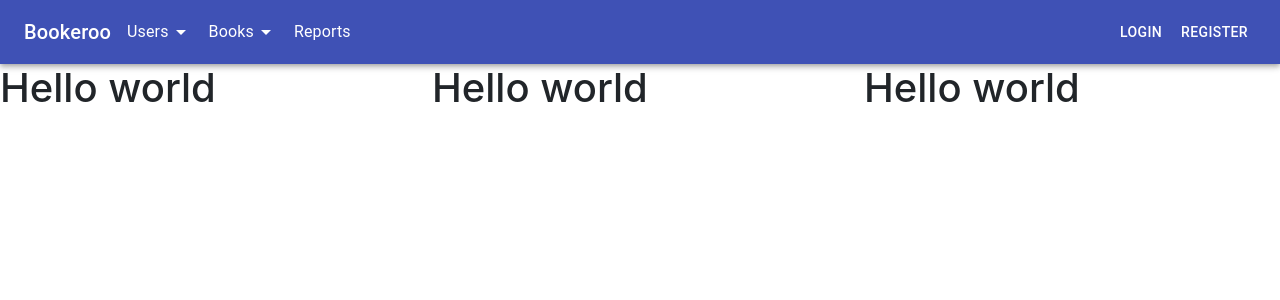
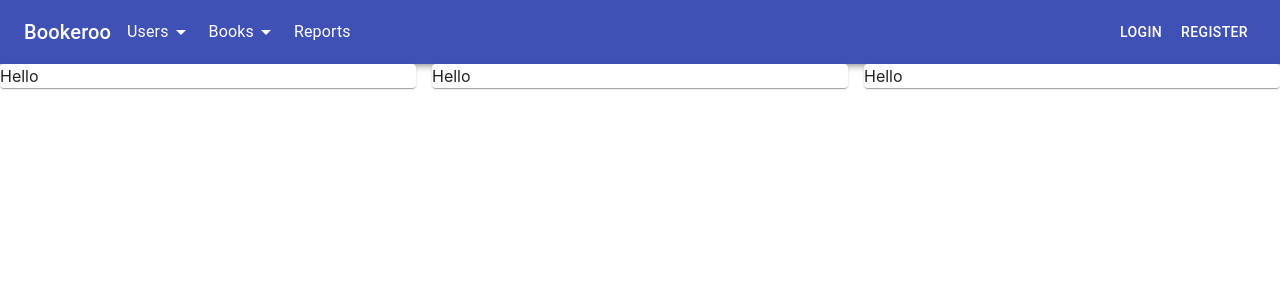
Before and after one commit to s3742332/SEPT, a React (Create React App) app in the folder FrontEnd/myfirstapp/: page /marketplace in a window 1280 px wide. Shown: the top 300 px of the page. Built offline with nearby package versions, Linux system fonts and the light colour scheme; the HTML template or start-up script is replaced by a standard one.

Commit message:
Added initial basic Book container

```diff
--- /dev/null
+++ b/FrontEnd/myfirstapp/src/components/Market_Place/BookContainer.js
@@ -0,0 +1,11 @@
+import './styles.css';
+import React from "react";
+import { Paper } from '@material-ui/core';
+
+const BookContainer = () => {
+    return (<div>
+            <Paper>Hello</Paper>
+    </div>);
+}
+
+export default BookContainer;
--- a/FrontEnd/myfirstapp/src/components/Market_Place/Marketplace.js
+++ b/FrontEnd/myfirstapp/src/components/Market_Place/Marketplace.js
@@ -1,5 +1,6 @@
 import { Grid } from '@material-ui/core';
 import React from 'react';
+import BookContainer from './BookContainer';
 import './styles.css';
 
 const Marketplace = (props) => {
@@ -10,9 +11,10 @@ const Marketplace = (props) => {
         alignItems="center"
         spacing={2}>
 
-            <Grid item sm={6} md={4} xs={12}><h1>Hello world</h1></Grid>
-            <Grid item sm={6} md={4} xs={12}><h1>Hello world</h1></Grid>
-            <Grid item sm={6} md={4} xs={12}><h1>Hello world</h1></Grid>
+            <Grid item sm={6} md={4} xs={12}><BookContainer /></Grid>
+            <Grid item sm={6} md={4} xs={12}><BookContainer /></Grid>
+            <Grid item sm={6} md={4} xs={12}><BookContainer /></Grid>
+
         </Grid>
     </div> );
 }
```
